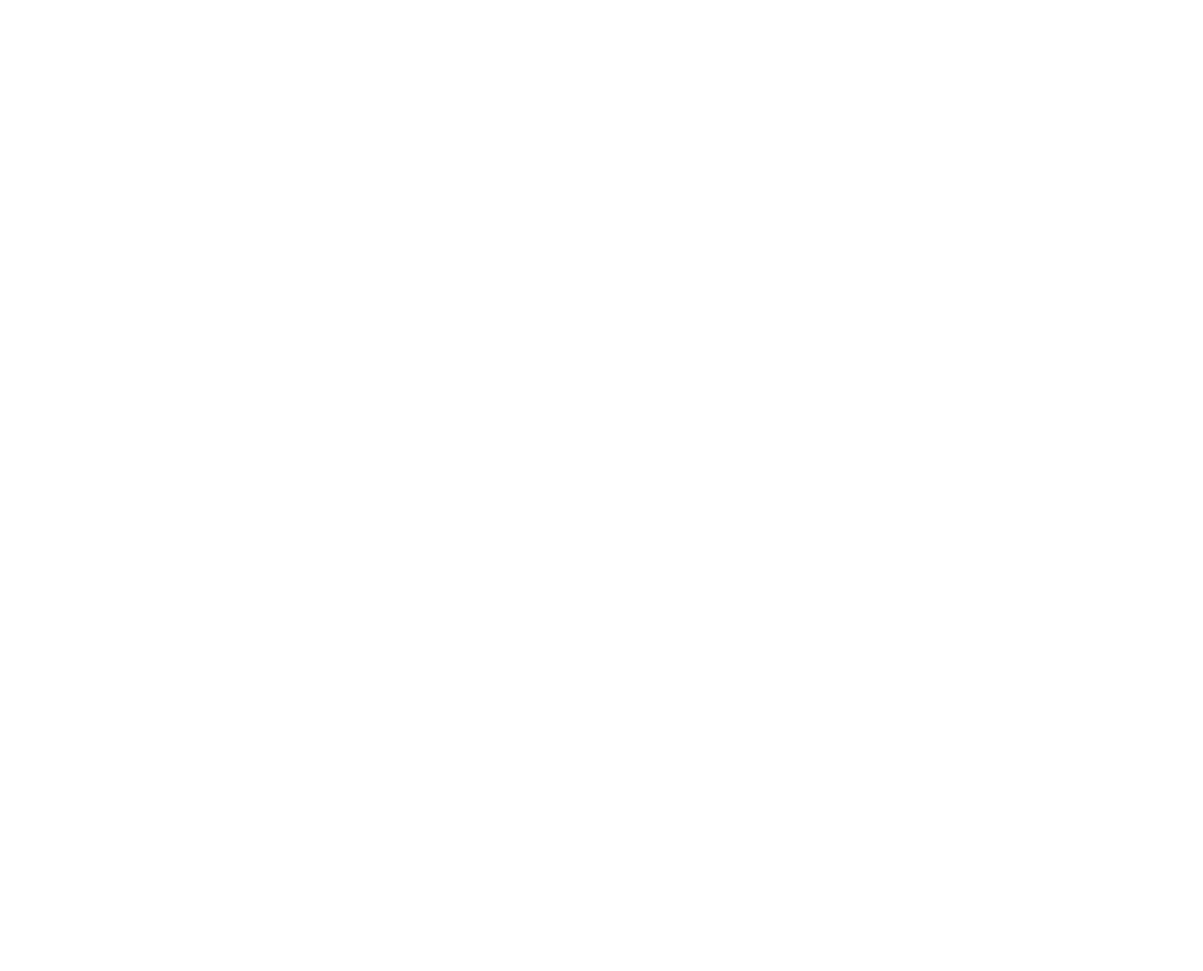
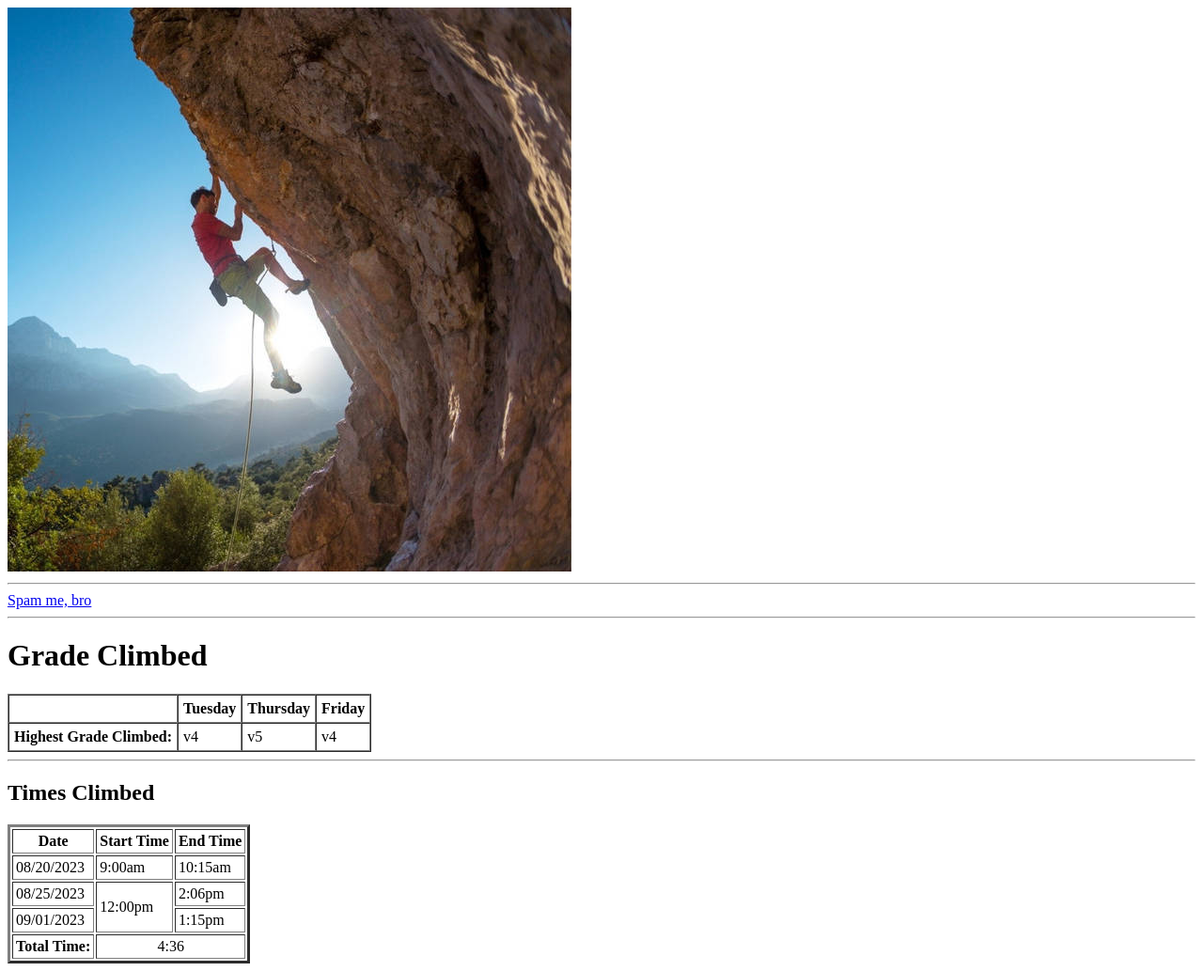
Before and after one commit to OLD-itdev160-fa2024/trevor-simonson, a plain HTML site: page activity-2/index.html in a window 1280 px wide. Shown: the whole page at 94% size. Before the commit the page ends 800 px from the top, so only its background shows below. Drawn offline with Linux system fonts and the light colour scheme.

Commit message:
Completed Activity 2

```diff
--- a/activity-2/index.html
+++ b/activity-2/index.html
@@ -3,9 +3,69 @@
 <head>
     <meta charset="UTF-8">
     <meta name="viewport" content="width=device-width, initial-scale=1.0">
-    <title>Document</title>
+    <title>Activity 2</title>
 </head>
 <body>
+    <img src="images/image.jpg" alt="My Image" title="Guy on rock">
 
+    <hr>
+
+    <a href="mailto:simonsot@gmatc.matc.edu">Spam me, bro</a>
+
+    <hr>
+
+    <h1>Grade Climbed</h1>
+    <table id="simple-table" border="1" cellspacing="0" cellpadding="5">
+        <tr>
+            <th></th>
+            <th scope="col">Tuesday</th>
+            <th scope="col">Thursday</th>
+            <th scope="col">Friday</th>
+        </tr>
+        <tr>
+            <th scope="row">Highest Grade Climbed: </th>
+            <td>v4</td>
+            <td>v5</td>
+            <td>v4</td>
+        </tr>
+    </table>
+
+    <hr>
+
+    <h2>Times Climbed</h2>
+    <table id="complex-table" border="3" cellpadding="3">
+        <thead>
+            <tr>
+                <th scope="col">Date</th>
+                <th scope="col">Start Time</th>
+                <th scope="col">End Time</th>
+            </tr>
+        </thead>
+
+        <tbody>
+            <tr>
+                <td>08/20/2023</td>
+                <td>9:00am</td>
+                <td>10:15am</td>
+            </tr>
+
+            <tr>
+                <td>08/25/2023</td>
+                <td rowspan="2">12:00pm</td>
+                <td>2:06pm</td>
+            </tr>
+
+            <tr>
+                <td>09/01/2023</td>
+                <td>1:15pm</td>
+            </tr>
+        </tbody>
+        <tfoot>
+            <tr>
+                <th scope="row">Total Time: </th>
+                <td colspan="2" align="center">4:36</td>
+            </tr>
+        </tfoot>
+    </table>
 </body>
 </html>
```
Also changed, not shown: index.html (added, +23 -0 lines), activity-2/images/image.jpg (added).
